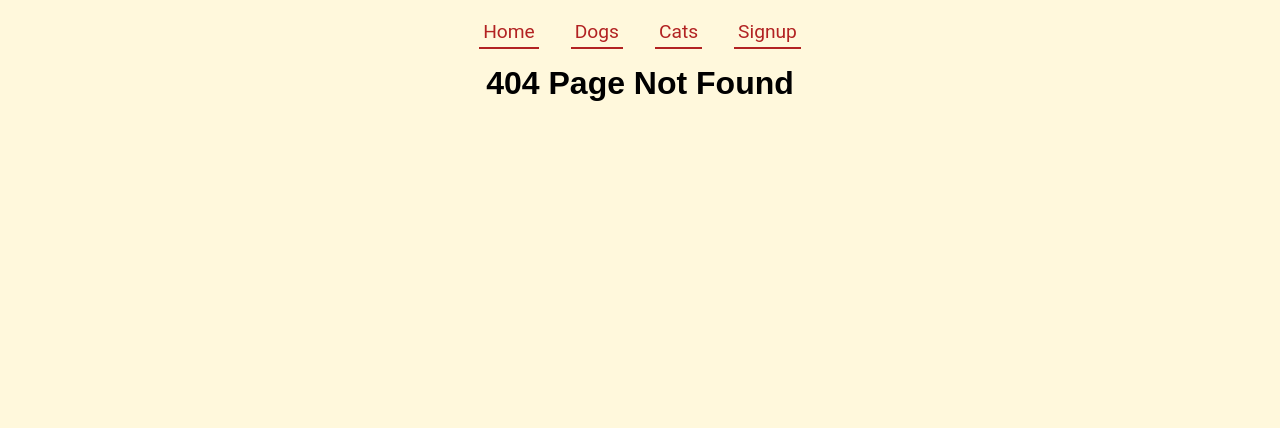
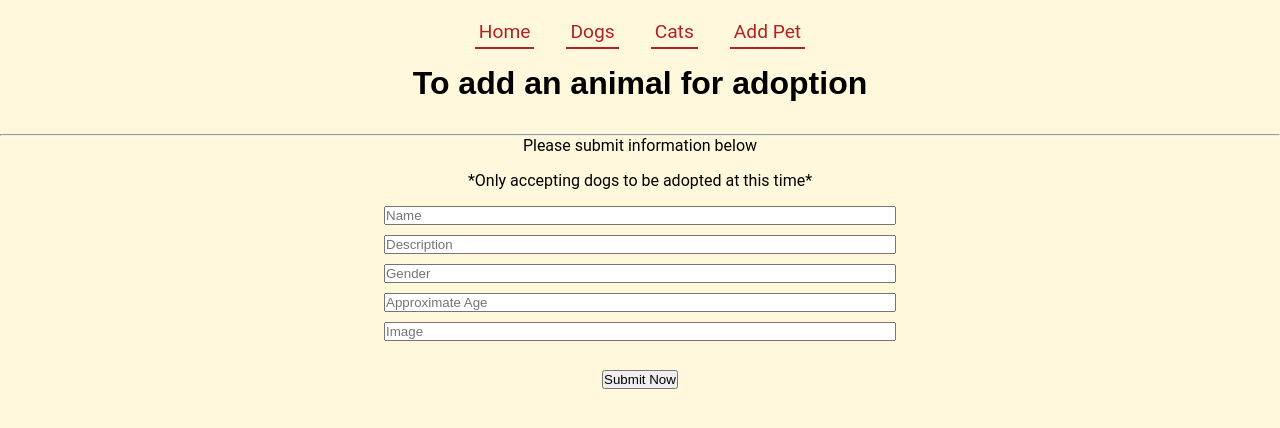
Before and after one commit to wowjimmyparrish/React-Project-2, a React (Create React App) app: page /addpet in a window 1280 px wide. Before the commit this address had no page. Shown: the top 428 px of the page. Built offline with nearby package versions, Linux system fonts and the light colour scheme; data requests are answered from the project's data file.

Commit message:
updated project

```diff
--- a/db.json
+++ b/db.json
@@ -90,11 +90,5 @@
       "age": "2 months",
       "image": "https://images.pexels.com/photos/45201/kitty-cat-kitten-pet-45201.jpeg?auto=compress&cs=tinysrgb&dpr=2&h=650&w=940"
     }
-  ],
-  "email": [
-    {
-      "id": 12,
-      "email": "wowjimmyparrish@yahoo.com"
-    }
   ]
 }
--- a/src/App.js
+++ b/src/App.js
@@ -2,7 +2,7 @@ import { useState, useEffect } from "react";
 import { Route, Switch } from "react-router-dom";
 import Dogs from "./Components/Dogs";
 import Cats from "./Components/Cats";
-import Signup from "./Components/Signup";
+import AddPet from "./Components/AddPet";
 import Home from "./Components/Home";
 import NavBar from "./Components/NavBar";
 
@@ -36,8 +36,8 @@ function App() {
         <Route path="/cats">
           <Cats allCats={allCats} />
         </Route>
-        <Route path="/signup">
-          <Signup />
+        <Route path="/addpet">
+          <AddPet />
         </Route>
         <Route path="*">
           <h1> 404 Page Not Found</h1>
--- /dev/null
+++ b/src/Components/AddPet.js
@@ -0,0 +1,85 @@
+import { useState } from "react";
+
+function Signup() {
+  const [data, setData] = useState({
+    id: 0,
+    name: "",
+    description: "",
+    gender: "",
+    age: "",
+    image: "",
+  });
+
+  const requestOptions = {
+    method: "POST",
+    headers: { "Content-Type": "application/json" },
+    body: JSON.stringify(data),
+  };
+  function handleSubmit(e) {
+    e.preventDefault();
+    fetch("http://localhost:3000/dogs", requestOptions)
+      .then((response) => {
+        window.location.reload(false);
+        response.json();
+      })
+      .then((data) => {},
+      alert(`Thank you for your interest, ${data.name} has been added!`));
+  }
+
+  return (
+    <div className="newsletter">
+      <h1>To add an animal for adoption</h1>
+      <hr></hr>
+      <p>Please submit information below</p>
+      <p>*Only accepting dogs to be adopted at this time*</p>
+      <form className="pet-form">
+        <input
+          className="input"
+          type="text"
+          placeholder="Name"
+          value={data.name}
+          required
+          onChange={(e) => setData({ ...data, name: e.target.value })}
+        ></input>
+        <input
+          className="input"
+          type="text"
+          placeholder="Description"
+          value={data.description}
+          required
+          onChange={(e) => setData({ ...data, description: e.target.value })}
+        ></input>
+        <input
+          className="input"
+          type="text"
+          placeholder="Gender"
+          value={data.gender}
+          required
+          onChange={(e) => setData({ ...data, gender: e.target.value })}
+        ></input>
+        <input
+          className="input"
+          type="text"
+          placeholder="Approximate Age"
+          value={data.age}
+          required
+          onChange={(e) => setData({ ...data, age: e.target.value })}
+        ></input>
+        <input
+          className="input"
+          type="text"
+          placeholder="Image"
+          value={data.image}
+          required
+          onChange={(e) => setData({ ...data, image: e.target.value })}
+        ></input>
+        <br></br>
+        <button onClick={handleSubmit} type="submit">
+          Submit Now
+        </button>
+      </form>
+    </div>
+  );
+}
+
+export default Signup;
--- a/src/Components/NavBar.js
+++ b/src/Components/NavBar.js
@@ -6,7 +6,7 @@ function NavBar() {
       <Link to="/">Home</Link>
       <Link to="/dogs">Dogs</Link>
       <Link to="/cats">Cats</Link>
-      <Link to="/signup">Signup</Link>
+      <Link to="/addpet">Add Pet</Link>
     </nav>
   );
 }
--- a/src/Components/Signup.js
+++ /dev/null
@@ -1,42 +0,0 @@
-import { useState } from "react";
-
-function Signup() {
-  const [value, setValue] = useState("");
-
-  const requestOptions = {
-    method: "POST",
-    headers: { "Content-Type": "application/json" },
-    body: JSON.stringify({ email: value }),
-  };
-  function handleEmail(e) {
-    console.log(e.target.value);
-    e.preventDefault();
-    fetch("http://localhost:3000/email", requestOptions)
-      .then((response) => response.json())
-      .then((data) => console.log(data));
-  }
-
-  return (
-    <div className="newsletter">
-      <h1>Recieve Latest Updates On Available Pets</h1>
-      <hr></hr>
-      <p>Enter your email in the box below to receive updates</p>
-      <form>
-        <input
-          className="input"
-          type="email"
-          placeholder="Email"
-          value={value}
-          required
-          onChange={(e) => setValue(e.target.value)}
-        ></input>
-        <br></br>
-        <button onClick={handleEmail} type="submit">
-          Submit Now
-        </button>
-      </form>
-    </div>
-  );
-}
-
-export default Signup;
--- a/src/style.css
+++ b/src/style.css
@@ -94,4 +94,11 @@ ul {
 }
 .input {
   margin-bottom: 10px;
+  width: 40%;
 }
+.pet-form {
+  display: flex;
+  flex-direction: column;
+  justify-content: center;
+  align-items: center;
+}
```
